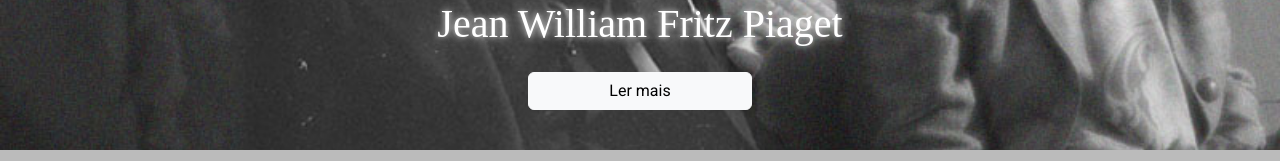
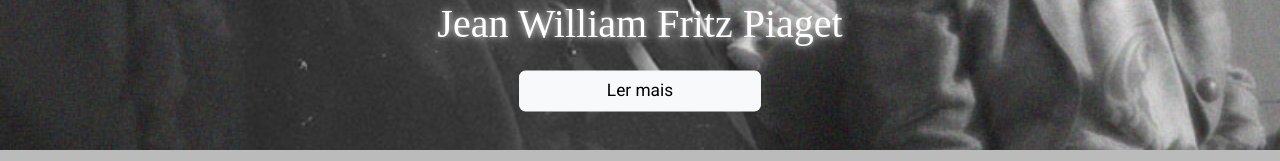
Before and after one commit to santannal/pedagogy_website, a plain HTML site: page index.html in a window 1280 px wide. In both pictures the pointer is over the link "Ler mais". Shown: the part 424-585 px from the top of the page. Drawn offline with nearby package versions, Linux system fonts and the light colour scheme; a web font is replaced by a local one.

Commit message:
Ajustando CSS

```diff
--- a/styles/style.css
+++ b/styles/style.css
@@ -62,11 +62,11 @@ h6 {
     }
 } */
 
-.carousel-caption button {
+.btn {
     /* animation: buttonColorChange 5s infinite; */
     transition: transform 0.3s ease-in-out;
 }
 
-.carousel-caption button:hover {
+.btn:hover {
     transform: scale(1.08);
 }
```
